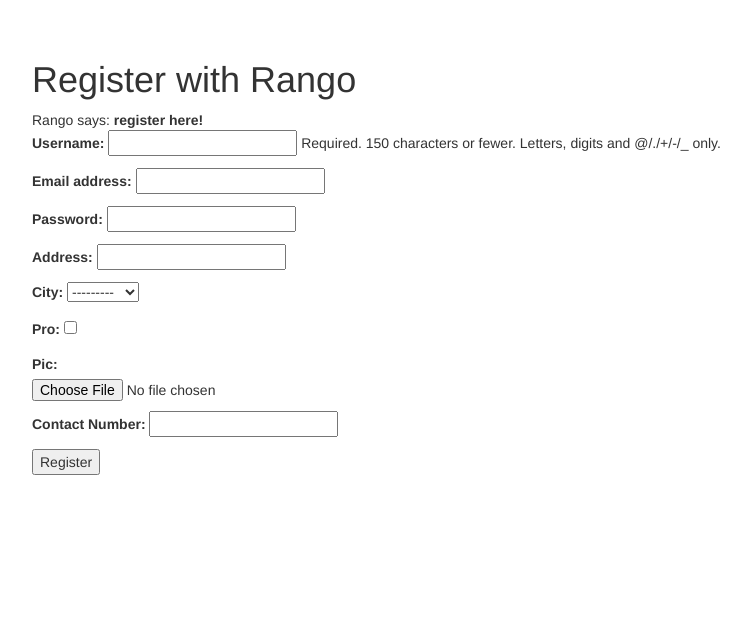
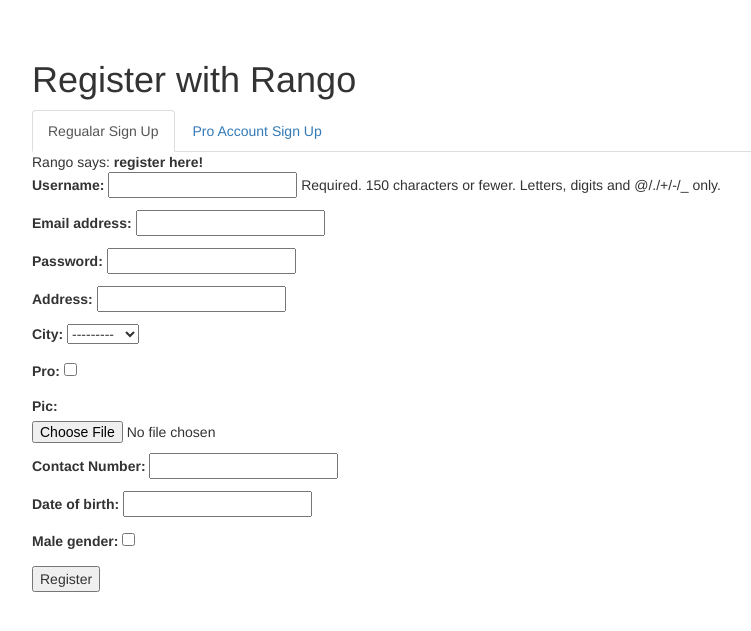
Before and after one commit to ngaurav/work_dir, a Django app: page / in a window 1280 px wide. Shown: the part 51-682 px from the top of the page, without its empty margins (38-789 px from the left). Run offline with Django 3.2, Linux system fonts and the light colour scheme; data comes from the database, SQL or seed files in the repository; parts of the project's set-up code (start-up, migrations or seed data) failed here and were passed over; some libraries are stand-ins or nearby versions.

Commit message:
final modelel changes with all forms working

```diff
--- a/dbApp/data/forms.py
+++ b/dbApp/data/forms.py
@@ -1,6 +1,6 @@
 from django import forms
 from django.contrib.auth.models import User
-from .models import Client, Page, Event, Disease, Record, Review
+from .models import Client, RegularUser, ProUser, Page, Event, Disease, Record, Review
 from django.forms.extras.widgets import SelectDateWidget
 from django.forms.widgets import SplitDateTimeWidget
 
@@ -15,6 +15,17 @@
     class Meta:
         model = Client
         fields = ('address', 'city', 'pro', 'pic', 'contact', )
+
+class RegularUserForm(forms.ModelForm):
+    date_of_birth = forms.DateField(widget=SelectDateWidget())
+    class Meta:
+        model = RegularUser
+        exclude = ('client', )
+
+class ProUserForm(forms.ModelForm):
+    class Meta:
+        model = ProUser
+        exclude = ('client', )
 
 class PageForm(forms.ModelForm):
     class Meta:
--- a/dbApp/data/models.py
+++ b/dbApp/data/models.py
@@ -55,24 +55,24 @@
     end_date = models.DateField(blank=False, null=False, verbose_name="End Date")
     city = models.ForeignKey(City, null=False, blank=False)
     disease = models.ForeignKey(Disease, null=False, blank=False)
-    client = models.ForeignKey(RegularUser, null=False, blank=False)
+    client = models.ForeignKey(User, null=False, blank=False)
     def __unicode__(self):
             return self.disease.common_name
 
 class Record(models.Model):
-    date = models.DateField(null=False, blank=False)
+    date = models.DateField(blank=False, null=False, auto_now_add=True)
     event = models.ForeignKey(Event, null=False, blank=False)
     page = models.ForeignKey(Page, null=True, blank=True)
     description = models.TextField(max_length = 512, default='')
     def __unicode__(self):
-            return self.timestamp
+            return str(self.date)
 
 class Review(models.Model):
-    author = models.ForeignKey(RegularUser, null=False, blank=False)
+    author = models.ForeignKey(User, null=False, blank=False)
     comments = models.TextField(max_length = 512, default='')
     date = models.DateTimeField(editable = True, auto_now=True)
     page = models.ForeignKey(Page, null=False, blank=False)
     disease = models.ForeignKey(Disease, null=False, blank=False)
     rating = models.PositiveSmallIntegerField(null=False, blank=False)
     def __unicode__(self):
-            return self.author + " " + self.page
+            return str(self.author) + " " + str(self.page)
--- a/dbApp/data/views.py
+++ b/dbApp/data/views.py
@@ -1,5 +1,5 @@
 from django.shortcuts import render
-from .forms import UserForm, ClientForm, PageForm, RecordForm, ReviewForm, DiseaseForm, EventForm
+from .forms import UserForm, ClientForm, RegularUserForm, ProUserForm, PageForm, RecordForm, ReviewForm, DiseaseForm, EventForm
 from django.contrib.auth import authenticate, login
 from django.http import HttpResponseRedirect, HttpResponse, JsonResponse
 
@@ -67,61 +67,45 @@
 	return render(request, 'data/index.html', {})
 
 def register(request):
-
-    # A boolean value for telling the template whether the registration was successful.
-    # Set to False initially. Code changes value to True when registration succeeds.
     registered = False
-
-    # If it's a HTTP POST, we're interested in processing form data.
     if request.method == 'POST':
-        # Attempt to grab information from the raw form information.
-        # Note that we make use of both UserForm and UserProfileForm.
+        regular_form = RegularUserForm()
+        pro_form = ProUserForm()
         user_form = UserForm(data=request.POST)
-        profile_form = ClientForm(data=request.POST)
-
-        # If the two forms are valid...
-        if user_form.is_valid() and profile_form.is_valid():
-            # Save the user's form data to the database.
-            user = user_form.save()
-
-            # Now we hash the password with the set_password method.
-            # Once hashed, we can update the user object.
-            user.set_password(user.password)
-            user.save()
-
-            # Now sort out the UserProfile instance.
-            # Since we need to set the user attribute ourselves, we set commit=False.
-            # This delays saving the model until we're ready to avoid integrity problems.
-            profile = profile_form.save(commit=False)
-            profile.user = user
-
-            # Did the user provide a profile picture?
-            # If so, we need to get it from the input form and put it in the UserProfile model.
-            if 'pic' in request.FILES:
-                profile.pic = request.FILES['pic']
-
-            # Now we save the UserProfile model instance.
-            profile.save()
-
-            # Update our variable to tell the template registration was successful.
-            registered = True
-
-        # Invalid form or forms - mistakes or something else?
-        # Print problems to the terminal.
-        # They'll also be shown to the user.
+        client_form = ClientForm(data=request.POST)
+        if user_form.is_valid() and client_form.is_valid():
+            client = client_form.save(commit=False)
+            if client.pro == True:
+                pro_form = ProUserForm(data=request.POST)
+                extra_form = pro_form
+            else:
+                regular_form = RegularUserForm(data=request.POST)
+                extra_form = regular_form
+            if extra_form.is_valid():
+                user = user_form.save()
+                user.set_password(user.password)
+                user.save()
+                client.user = user
+                if 'pic' in request.FILES:
+                    client.pic = request.FILES['pic']
+                client.save()
+                myuser = extra_form.save(commit=False)
+                myuser.client = client
+                myuser.save()
+                registered = True
+            else:
+                print extra_form.errors
         else:
-            print user_form.errors, profile_form.errors
-
-    # Not a HTTP POST, so we render our form using two ModelForm instances.
-    # These forms will be blank, ready for user input.
+            print user_form.errors, client_form.errors
     else:
         user_form = UserForm()
-        profile_form = ClientForm()
-
-    # Render the template depending on the context.
+        client_form = ClientForm()
+        pro_form = ProUserForm()
+        regular_form = RegularUserForm()
     return render(request,
             'data/register.html',
-            {'user_form': user_form, 'profile_form': profile_form, 'registered': registered} )
+            {'user_form': user_form, 'client_form': client_form, 'pro_form': pro_form, 'regular_form': regular_form, 'registered': registered} )
+
 
 
 
--- a/dbApp/templates/data/register.html
+++ b/dbApp/templates/data/register.html
@@ -3,17 +3,25 @@
 {% block title %}Welcome!{% endblock %}
 
 {% block content %}
+
     <hr/>
     <br/>
     <h1>Register with Rango</h1>
 
+
+    <ul class="nav nav-tabs" id="registerTab">
+        <li class="active"><a href="#regular">Regualar Sign Up</a></li>
+        <li><a href="#pro">Pro Account Sign Up</a></li>
+    </ul>
+    <div class="tab-content">
+        <div class="tab-pane active" id="regular">
             {% if registered %}
             Rango says: <strong>thank you for registering!</strong>
             <a href="/data/">Return to the homepage.</a><br />
             {% else %}
             Rango says: <strong>register here!</strong><br />
 
-    <form id="user_form" method="post" action="/"
+            <form class="form-horizontal" id="regular_form" method="post" action="/"
                     enctype="multipart/form-data">
 
                 {% csrf_token %}
@@ -22,11 +30,48 @@
                      (<p>) element. This ensures each element appears on a new line,
                      making everything look neater. -->
                 {{ user_form.as_p }}
-        {{ profile_form.as_p }}
+                {{ client_form.as_p }}
+                {{ regular_form.as_p }}
 
                 <!-- Provide a button to click to submit the form. -->
                 <input type="submit" name="submit" value="Register" />
             </form>
             {% endif %}
+        </div>
+        <div class="tab-pane" id="pro">
+            {% if registered %}
+            Rango says: <strong>thank you for registering!</strong>
+            <a href="/data/">Return to the homepage.</a><br />
+            {% else %}
+            Rango says: <strong>register here!</strong><br />
+
+            <form class="form-horizontal" id="regular_form" method="post" action="/"
+                    enctype="multipart/form-data">
+
+                {% csrf_token %}
+
+                <!-- Display each form. The as_p method wraps each element in a paragraph
+                     (<p>) element. This ensures each element appears on a new line,
+                     making everything look neater. -->
+                {{ user_form.as_p }}
+                {{ client_form.as_p }}
+                {{ pro_form.as_p }}
+
+                <!-- Provide a button to click to submit the form. -->
+                <input type="submit" name="submit" value="Register" />
+            </form>
+            {% endif %}
+        </div>
+    </div>
+
+    <script>
+        jQuery(document).ready(function ($) {
+            $('#registerTab a').click(function (e) {
+                e.preventDefault();
+                $(this).tab('show');
+            });
+        });
+    </script>
+
 
 {% endblock %}
```
Also changed, not shown: dbApp/data/migrations/0001_initial.py, dbApp/db.sqlite3, 4 other files. Lines whose indentation alone changed are shown as unchanged.
